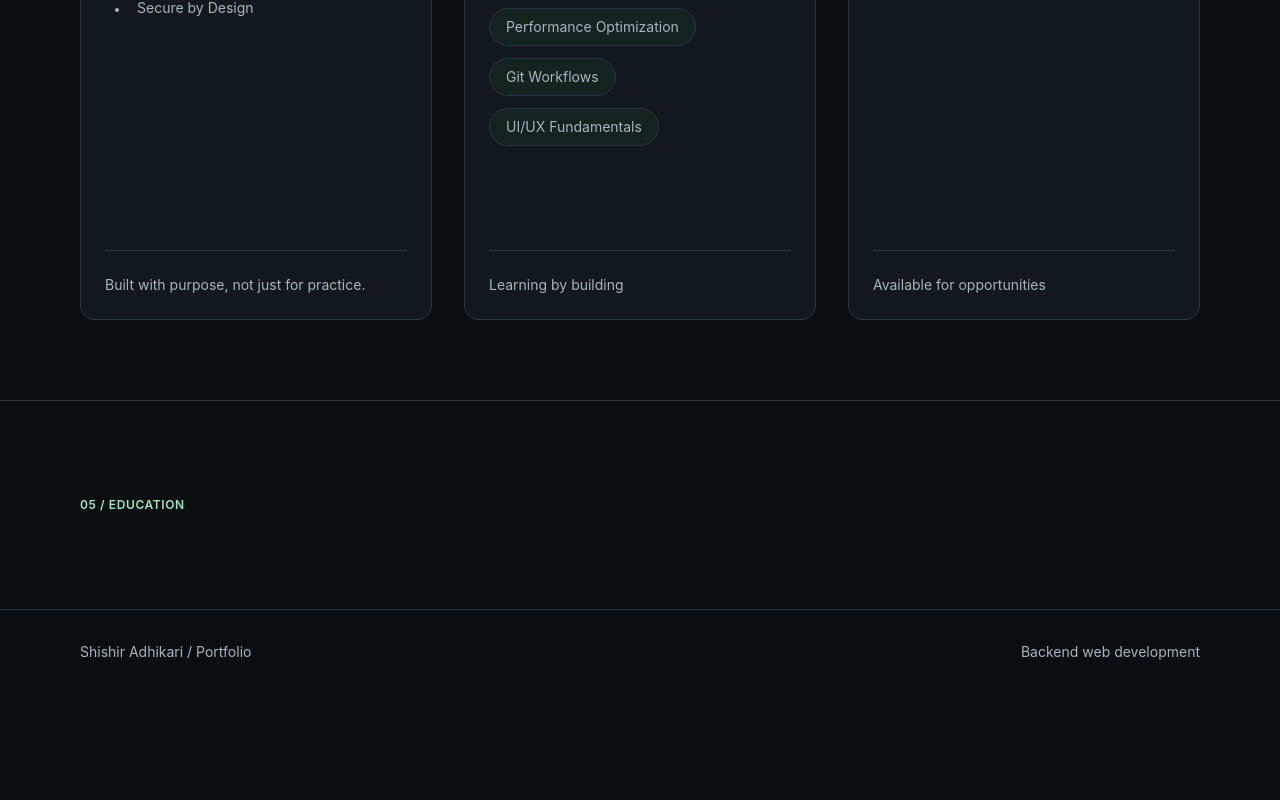
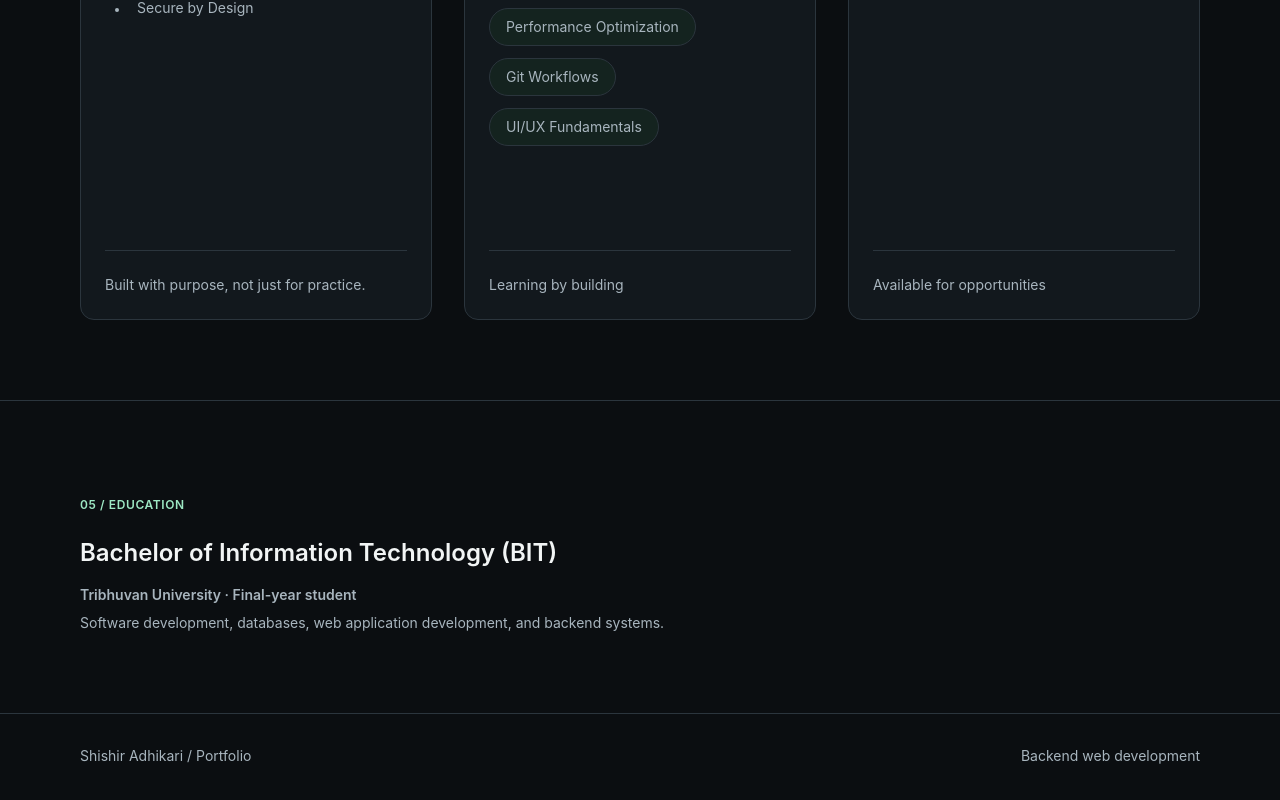
Before and after one commit to ShishirAdhikari12/Portfolio-Website, a React (Vite) app: page / in a window 1280 px wide. Shown: the part 3561-4361 px from the top of the page. Before the commit the page ends 4303 px from the top, so only its background shows below. Built offline with nearby package versions, Linux system fonts and the light colour scheme.

Commit message:
feat: add content to Education section in the portfolio

```diff
--- a/src/components/sections/Education.tsx
+++ b/src/components/sections/Education.tsx
@@ -5,6 +5,9 @@ const Education = () => {
   return (
     <Section id="education" >
       <SectionTitle>05 / EDUCATION</SectionTitle>
+      <h3 className="text-foreground font-semibold text-2xl mt-6 " >Bachelor of Information Technology (BIT)</h3>
+      <div className="text-secondary-foreground font-semibold text-sm mt-4 mb-2">Tribhuvan University · Final-year student</div>
+      <div className="text-secondary-foreground text-sm">Software development, databases, web application development, and backend systems.</div>
     </Section>
   )
 }
```
